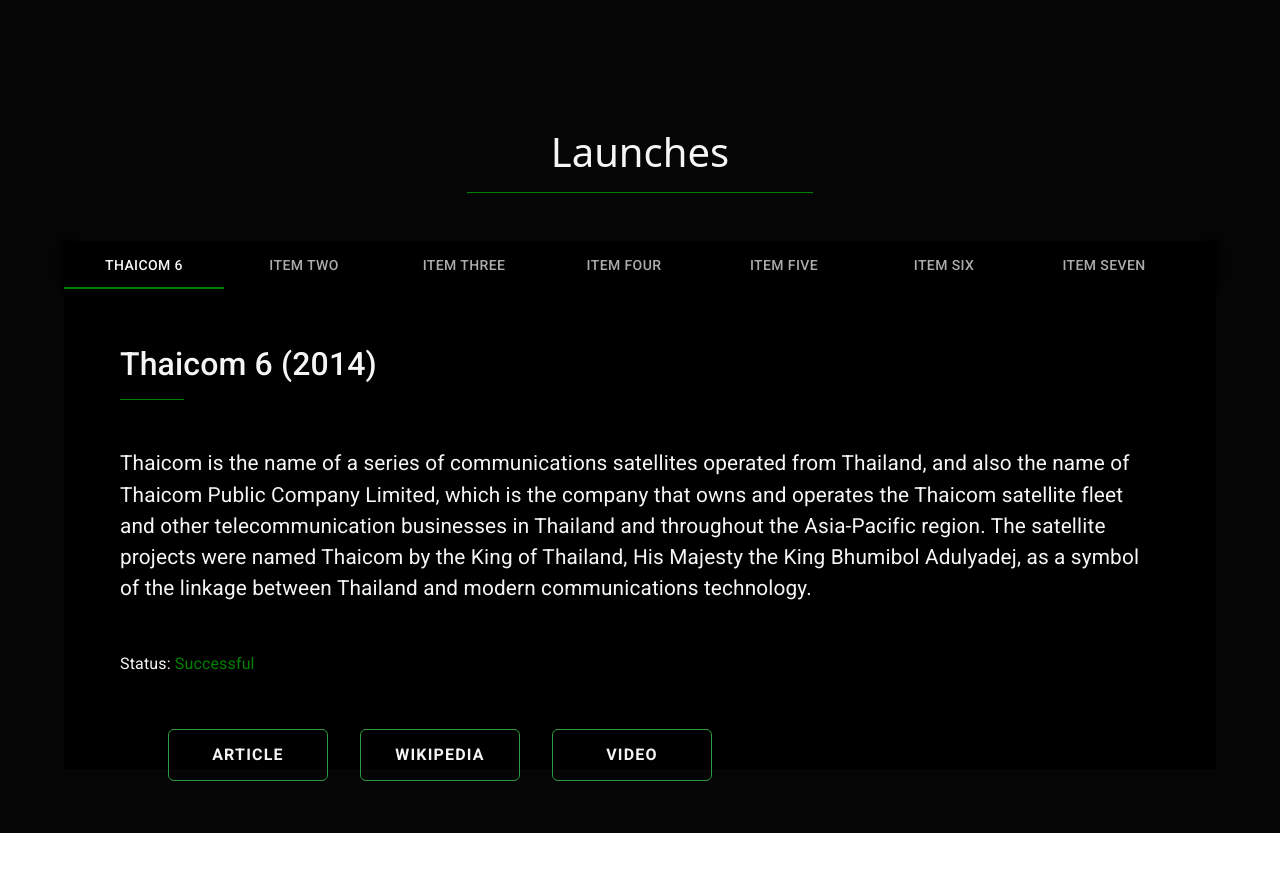
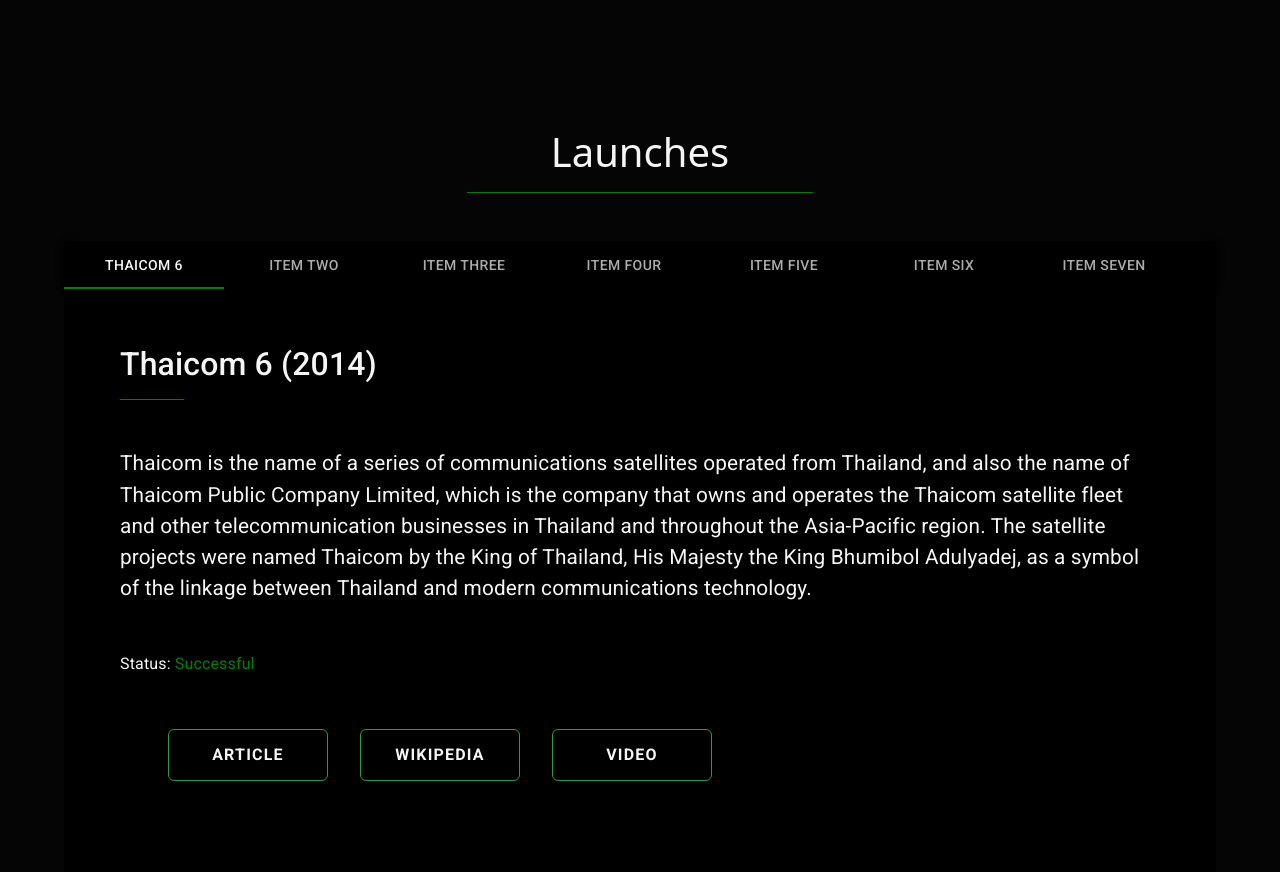
Before and after one commit to OmarMWarraich/spaceapp4, a React (Create React App) app: page / in a window 1280 px wide. Shown: the top 872 px of the page. Built offline with nearby package versions, Linux system fonts and the light colour scheme.

Commit message:
Integrate API

```diff
--- a/src/components/Launches/Tabs.tsx
+++ b/src/components/Launches/Tabs.tsx
@@ -98,6 +98,7 @@
             </AppBar>
 
             <TabPanel value={value} index={0}>
+                <div className="content-container">
                 <h2 className="title">Thaicom 6&nbsp;(2014)</h2>
                 <div className="underline"></div>
                 <p className="description">
@@ -118,6 +119,7 @@
                     <button className="button wikipedia">Wikipedia</button>
                     <button className="button twitter">Video</button>
                 </div>
+                </div>
                 </TabPanel>
             <TabPanel value={value} index={1}>Item Two</TabPanel>
             <TabPanel value={value} index={2}>Item Three</TabPanel>
--- a/src/components/Launches/launches.css
+++ b/src/components/Launches/launches.css
@@ -39,10 +39,14 @@
 }
 
 #scrollable-auto-tabpanel-0 {
-    height: 60vh !important;
+    min-height: 60vh !important;
     display: flex !important;
     flex-direction: column !important;
     padding: 2rem;
+}
+
+.content-container {
+    width: 100%;
 }
 
 /* Tab content */
```
